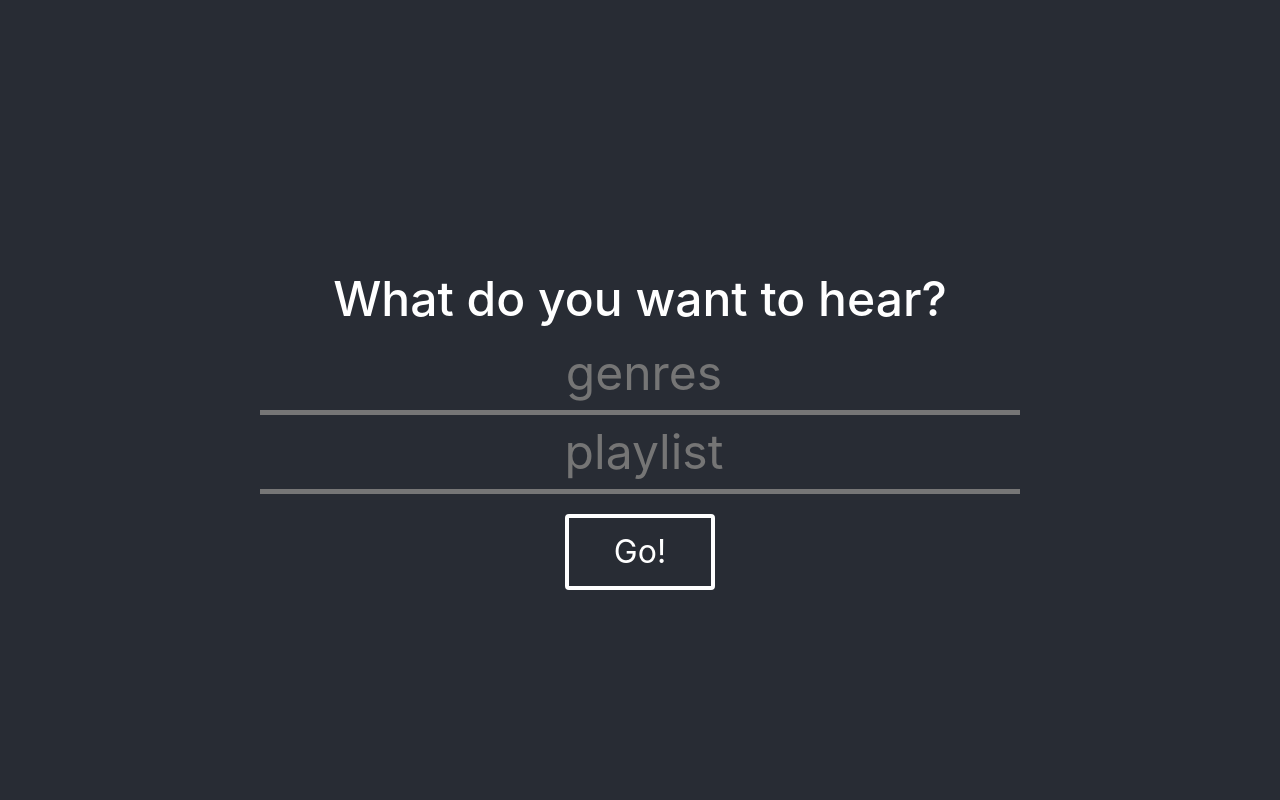
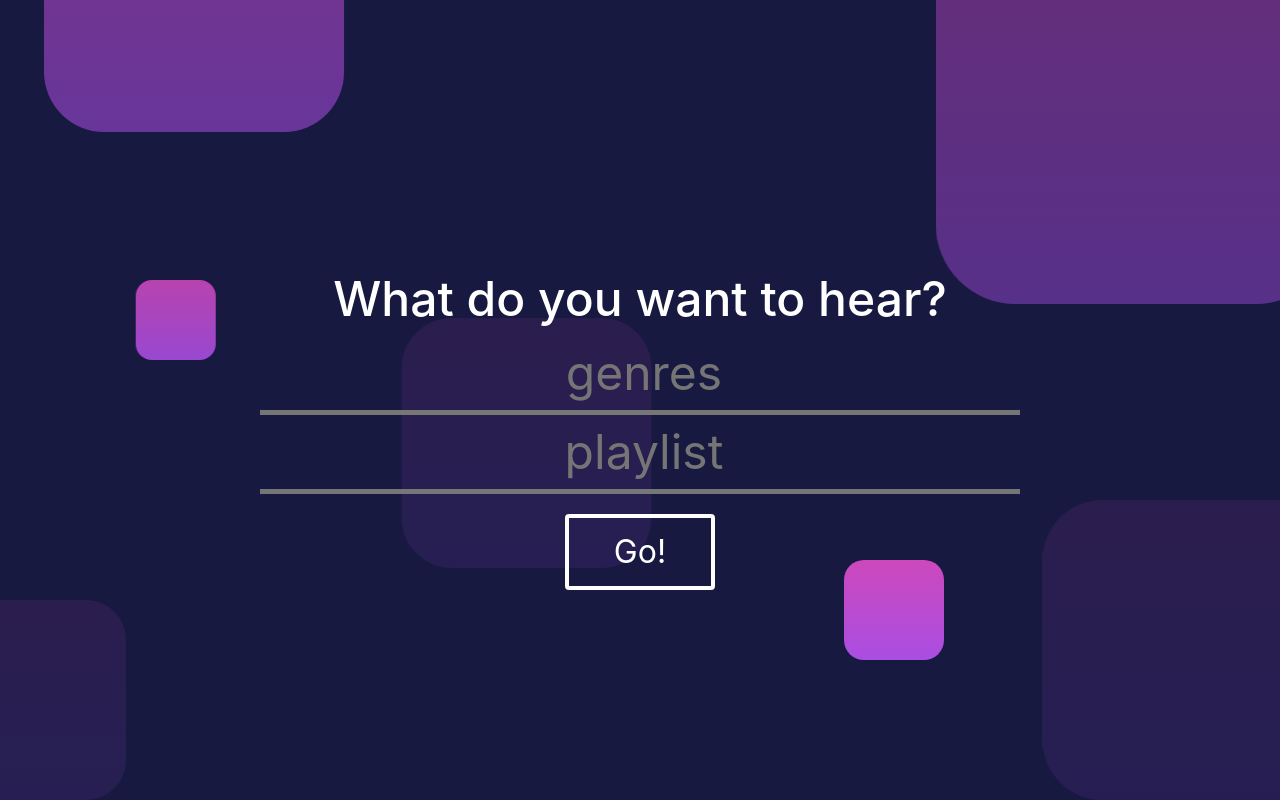
Before and after one commit to Jonathancui123/AutoDJ, a React (Create React App) app in the folder frontend/: page /create in a window 1280 px wide. Built offline with nearby package versions, Linux system fonts and the light colour scheme; no server answers.

Commit message:
Integrated animated background and edited HTML to display as before with new CSS

```diff
--- a/frontend/src/index.js
+++ b/frontend/src/index.js
@@ -6,8 +6,8 @@ import "./index.css";
 import "bootstrap/dist/css/bootstrap.min.css";
 import * as serviceWorker from "./serviceWorker";
 
-import App from "./views/app";
-import Create from "./views/createPage";
+import App from "./views/App.js";
+import Create from "./views/CreatePage";
 
 ReactDOM.render(
   <BrowserRouter>
--- a/frontend/src/views/App.js
+++ b/frontend/src/views/App.js
@@ -1,13 +1,28 @@
 import React from "react";
 // import logo from "./new_logo.png";
 import Button from "react-bootstrap/Button";
-import "./styles.css";
+import "./Styles.css";
 import Logo from "../components/logo";
 
 function App() {
   return (
+
+
+
     <div className="app">
+
+      <div className="square-container">
+        <div className="squares square1" />
+        <div className="squares square2" />
+        <div className="squares square3" />
+        <div className="squares square4" />
+        <div className="squares square5" />
+        <div className="squares square6" />
+        <div className="squares square7" />
         {/* <Logo className="logo" /> */}
+        <div className="content-container">
+
+
           <header className="app-header">
             {/* <img src={logo} className="App-logo" alt="logo" /> */}
             {/*
@@ -22,6 +37,12 @@ function App() {
               Join the party.
         </Button>
           </header>
+
+
+        </div>
+      </div>
+
+
     </div>
   );
 }
--- a/frontend/src/views/CreatePage.js
+++ b/frontend/src/views/CreatePage.js
@@ -5,7 +5,7 @@ import Col from "react-bootstrap/Col";
 import Form from "react-bootstrap/Form";
 import Button from "react-bootstrap/Button";
 
-import "./styles.css";
+import "./Styles.css";
 
 class Create extends React.Component {
   serverAddress = "http://localhost:3000";
@@ -49,6 +49,19 @@ class Create extends React.Component {
 
   render() {
     return (
+
+      <div className="square-container">
+        <div className="squares square1" />
+        <div className="squares square2" />
+        <div className="squares square3" />
+        <div className="squares square4" />
+        <div className="squares square5" />
+        <div className="squares square6" />
+        <div className="squares square7" />
+        {/* <Logo className="logo" /> */}
+        <div className="content-container">
+
+
           <div id="create">
             <h1>What do you want to hear?</h1>
             <form action={this.createPlaylist}>
@@ -61,6 +74,10 @@ class Create extends React.Component {
           </Button>
             </form>
           </div>
+        </div>
+      </div>
+
+
     );
   }
 }
--- a/frontend/src/views/Styles.css
+++ b/frontend/src/views/Styles.css
@@ -1,6 +1,5 @@
 .app {
   text-align: center;
-  background-color: #282c34;
   min-height: 100vh;
   display: flex;
   flex-direction: column;
@@ -70,3 +69,102 @@ input:focus {
   background-color: white;
   border-color: white;
 }
+
+.app-header{
+  position: absolute;
+  top: 50%;
+  left: 50%;
+  z-index: 2;
+  -webkit-transform: translate(-50%, -50%);
+  transform: translate(-50%, -50%);
+  text-align: center;
+  color: #ffffff;
+  padding: 0 15px;
+}
+
+.square-container{
+  height: 100vh;
+  background-color: #171941;
+  position: relative;
+  overflow: hidden;
+}
+
+.content-container{
+  position: relative;
+  height: 100%;
+  width: 100%;
+  padding-right: 15px;
+  padding-left: 15px;
+  margin-right: auto;
+  margin-left: auto;
+}
+
+@keyframes move-left-right {
+  0% {
+    transform: translateX(-10px); }
+  50% {
+    transform: translateX(10px); }
+  100% {
+    transform: translateX(-10px); } }
+
+
+.squares {
+animation: move-left-right 1s infinite;
+background: #ba54f5;
+background: -webkit-linear-gradient(0deg, #ba54f5 0%, #e14eca 100%);
+background: -o-linear-gradient(0deg, #ba54f5 0%, #e14eca 100%);
+background: -moz-linear-gradient(0deg, #ba54f5 0%, #e14eca 100%);
+background: linear-gradient(0deg, #ba54f5 0%, #e14eca 100%);
+position: absolute;
+transition: 0.5s ease-out;
+overflow: hidden;
+border-radius: 20%; }
+  .squares.square1 {
+  animation: move-left-right 4s infinite;
+  height: 300px;
+  width: 300px;
+  opacity: 0.5;
+  left: 3%;
+  top: -21%; }
+  .squares.square2 {
+  animation: move-left-right 6s infinite;
+  height: 400px;
+  width: 400px;
+  opacity: 0.4;
+  right: -5%;
+  top: -12%; }
+  .squares.square3 {
+  animation: move-left-right 5s infinite;
+  height: 200px;
+  width: 200px;
+  opacity: 0.1;
+  left: -5%;
+  bottom: 0%; }
+  .squares.square4 {
+  animation: move-left-right 10s infinite;
+  height: 100px;
+  width: 100px;
+  opacity: 0.9;
+  right: 27%;
+  top: 70%; }
+  .squares.square5 {
+  animation: move-left-right 6s infinite;
+  height: 250px;
+  width: 250px;
+  opacity: 0.1;
+  left: 32%;
+  bottom: 29%; }
+  .squares.square6 {
+  animation: move-left-right 9s infinite;
+  left: 10%;
+  top: 35%;
+  height: 80px;
+  width: 80px;
+  opacity: 0.8; }
+  .squares.square7 {
+  animation: move-left-right 3s infinite;
+  width: 300px;
+  height: 300px;
+  right: -5%;
+  bottom: 0%;
+  opacity: 0.1; }
```
Also changed, not shown: 1 other file (tests, documents, lock files or other folders). Lines whose indentation alone changed are shown as unchanged.
